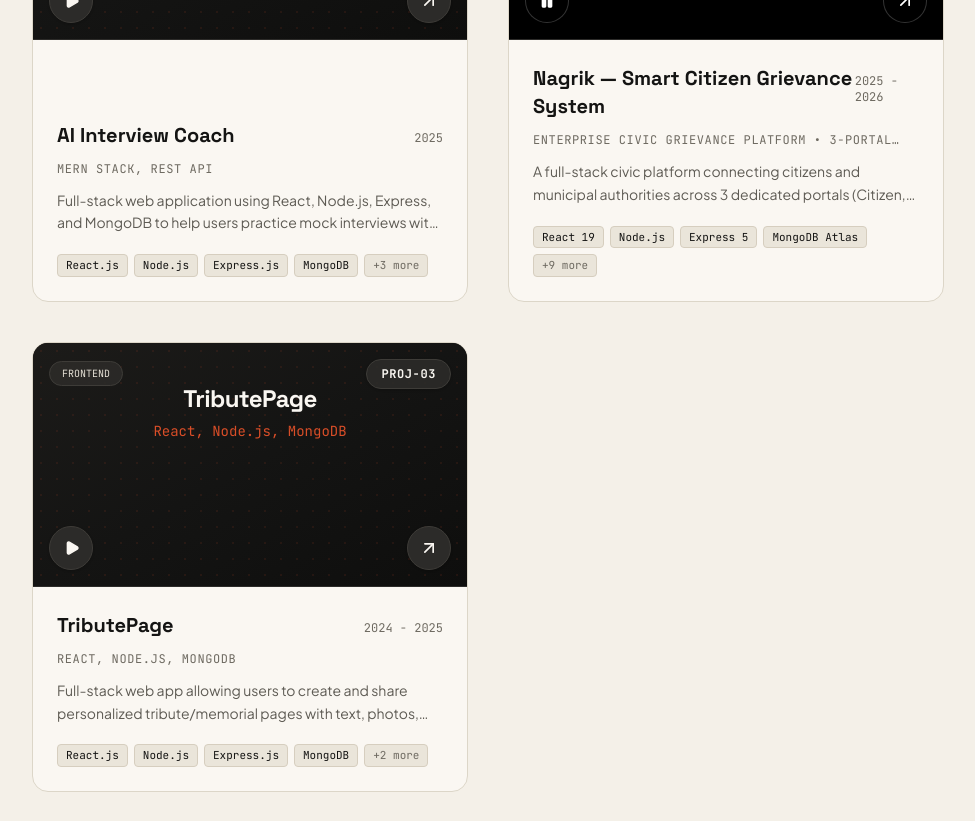
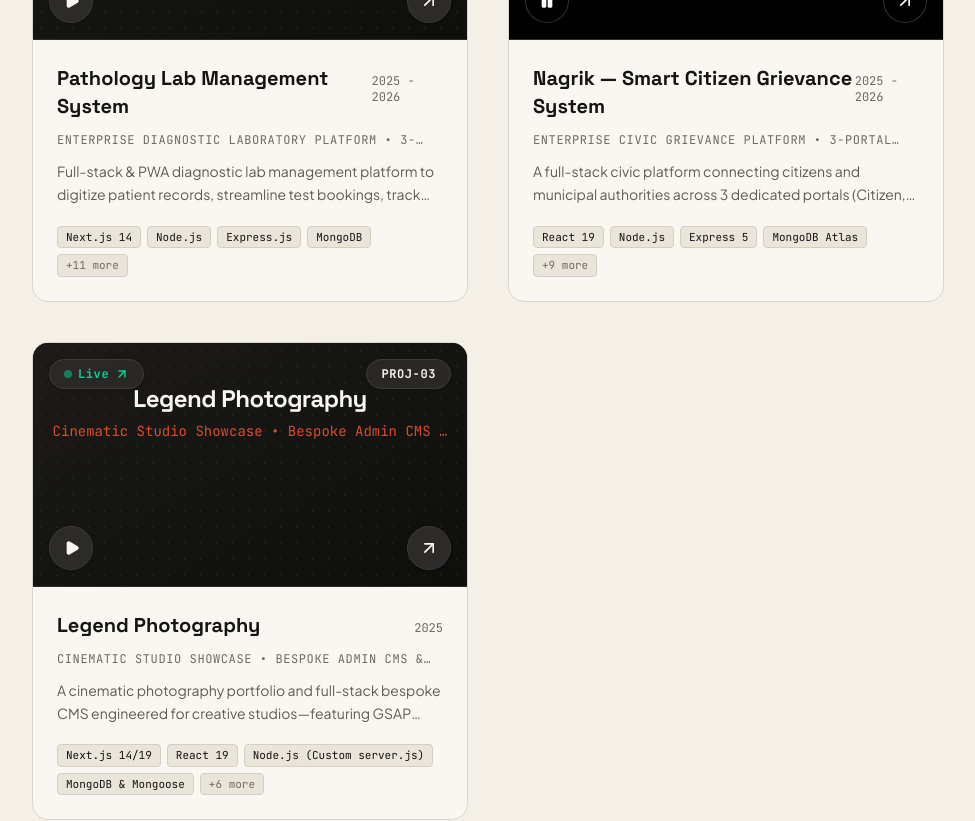
Before and after one commit to kasimshah19/kasim-portfolio, a React (Vite) app: page / in a window 1280 px wide. Shown: the part 1280-2101 px from the top of the page, without its empty margins (280-1255 px from the left). Built offline with nearby package versions, Linux system fonts and the light colour scheme; grey boxes are pictures that could not be loaded.

Commit message:
feat: replace projects with Pathology Lab Management System and Legend Photography

```diff
--- a/src/data/portfolioData.ts
+++ b/src/data/portfolioData.ts
@@ -55,32 +55,68 @@ export const MARQUEE_TECH = [
 
 export const PROJECTS: ProjectItem[] = [
   {
-    id: 'ai-interview-coach',
+    id: 'pathology-lab-management-system',
     number: '01',
-    title: 'AI Interview Coach',
-    tagline: 'MERN Stack, REST API',
+    title: 'Pathology Lab Management System',
+    tagline: 'Enterprise Diagnostic Laboratory Platform • 3-Tier RBAC, Automated Testing (Jest) & PWA',
     category: 'FULL-STACK',
-    year: '2025',
-    shortDescription: 'Full-stack web application using React, Node.js, Express, and MongoDB to help users practice mock interviews with instant, structured feedback.',
-    overview: 'AI Interview Coach is a full-stack platform designed to simulate realistic technical and behavioral interviews. It generates contextual questions, captures user answers, and returns structured feedback on clarity, technical accuracy, and structure.',
-    problem: 'Preparing for technical interviews is challenging without structured feedback, realistic mock questions, and consistent performance tracking.',
-    solution: 'Built an end-to-end full-stack web application with React and Node.js/Express REST APIs connected to MongoDB, delivering instant feedback, scoring breakdown, and progress tracking.',
+    year: '2025 - 2026',
+    shortDescription:
+      'Full-stack & PWA diagnostic lab management platform to digitize patient records, streamline test bookings, track sample lifecycles (Pending → Completed), and generate automated PDF diagnostic reports with 3-tier RBAC.',
+    overview:
+      'A comprehensive, production-ready clinical platform designed for diagnostic centers to eliminate paper-based record keeping. Recently upgraded to v1.0.0 featuring a 100% passing automated test suite (26 tests via Jest & Supertest), interactive Swagger OpenAPI 3.0 documentation, and multi-stage Docker containerization.',
+    problem:
+      'Small and medium pathology labs face major operational bottlenecks relying on manual paper registers and Excel sheets:\n\n• High Error Rates: Manual transcription of test values risks diagnostic mistakes.\n• Sample Tracking Blindspots: No real-time visibility into specimen status (Pending → Collected → Testing → Completed).\n• Billing Leakage: Inefficient tracking of partial payments and unpaid patient dues.\n• Inconsistent Reports: Tedious Word templates lack standardized formatting and tamper-proof verification.\n• Security Gaps: Absence of strict role-based access control between receptionists, technicians, and admins.',
+    solution:
+      'A modern cloud platform built on a Three-Tier Role-Based Access Control (RBAC) architecture:\n\n• Receptionist Portal: Quick patient registration (PAT-XXXX), test bookings (BK-XXXX), prescription uploads via Cloudinary, and invoice generation.\n• Pathologist / Technician Workbench: Specimen status management, clinical test entry with automatic abnormal range flagging, and one-click PDF generation.\n• Admin Command Center: Staff account management, test catalog pricing, immutable audit logs, and Recharts revenue analytics with zero-filled MongoDB aggregations.\n• PWA Experience: Fully installable on tablets and mobile devices with offline service worker support for fast front-desk operation.',
+    solutionDesign:
+      'Key engineering decisions & system architecture:\n\n• 3-Tier Dynamic RBAC: Single unified /login endpoint with JWT middleware dynamically rendering role-specific views and API permissions.\n• Brute-Force & Rate-Limiting Defense: Hardened auth routes with express-rate-limit, automatically enforcing a 15-minute lockout upon repeated failed attempts to eliminate brute-force and credential-stuffing attacks.\n• Automated Clinical Range Checks: Boundary-checking algorithms compare test values against normal biological ranges, instantly flagging abnormal parameters.\n• 100% Automated Test Coverage: 26 end-to-end integration tests written with Jest, Supertest, and MongoMemoryServer covering all core API paths.\n• High-Fidelity PDF Engine: Automated branded diagnostic reports generated via Puppeteer and pdf-lib with doctor e-signatures and verification tokens.\n• Resilient Email Proxy: Asynchronous webhook architecture forwarding email alerts through a Vercel Serverless Function to bypass Render free-tier SMTP blocks.\n• Docker, Security & OpenAPI 3.0: Multi-stage Docker builds orchestrated with Docker Compose, Helmet security headers, NoSQL injection sanitizers, and interactive Swagger UI at /api-docs.',
     features: [
-      'Built a full-stack web application using React, Node.js, Express, and MongoDB to help users practice mock interviews with instant, structured feedback.',
-      'Designed REST APIs for question generation, response evaluation, and progress tracking.',
-      'Implemented reusable React components for a smooth, interactive user experience.',
-      'Comprehensive candidate performance dashboard with score analytics and history.',
-      'Secure session handling and modular RESTful API architecture.',
+      'Interactive Swagger OpenAPI 3.0: Live API documentation and Bearer token testing at /api-docs.',
+      'Brute-Force & Rate-Limiting Defense: Enforces express-rate-limit on /login with 15-minute lockout windows to protect against automated credential attacks.',
+      '26-Test Automated Suite: 100% pass rate across Auth, Patients, Bookings, and Reports using Jest & Supertest.',
+      'Three-Tier RBAC: Dedicated dashboards and permissions for Admins, Receptionists, and Technicians.',
+      'Patient & Booking Engine: Auto-generated Patient (PAT-XXXX) and Booking (BK-XXXX) IDs with Cloudinary storage.',
+      'Sample Lifecycle State Machine: Structured status progression (pending → sample_collected → testing → completed).',
+      'Automated Abnormal Flagging: Automatic out-of-range detection for clinical test parameters.',
+      'Automated PDF Report Generation: Professional, print-ready diagnostic reports generated via Puppeteer.',
+      'Vercel-Render Email Proxy: Booking confirmations and report-ready alerts dispatched via secure Serverless proxy.',
+      'Analytics & Smart CSV Export: Recharts revenue dashboards with zero-filled aggregation and Excel-safe CSV export.',
+      'Immutable Audit & Activity Logs: Full event tracking (CREATE_PATIENT, UPDATE_PAYMENT) preserving actor usernames.',
+      'PWA & Multi-Stage Docker: Installable progressive web app with Docker Compose production setup.',
     ],
-    techStack: ['React.js', 'Node.js', 'Express.js', 'MongoDB', 'REST API', 'Tailwind CSS', 'JWT'],
-    githubUrl: 'https://github.com/kasimshah19',
+    techStack: [
+      'Next.js 14',
+      'Node.js',
+      'Express.js',
+      'MongoDB',
+      'Docker',
+      'Swagger (OpenAPI)',
+      'Jest & Supertest',
+      'Rate Limiting & Helmet',
+      'PWA',
+      'Tailwind CSS',
+      'Puppeteer',
+      'JWT & RBAC',
+      'Cloudinary',
+      'Recharts',
+      'Nodemailer',
+    ],
+    githubUrl: 'https://github.com/kasimshah19/Pathology-Lab',
+    liveUrl: 'https://pathology-lab-xi.vercel.app/login',
     status: 'Completed',
-    highlights: ['Instant Structured Feedback', 'REST API Evaluation Pipeline', 'Reusable React Components'],
-    architectureSummary: 'React SPA Client -> Express REST API -> Question Generator & Evaluation Engine -> MongoDB Atlas Database.',
+    highlights: [
+      '3-Tier RBAC & Dynamic Dashboard Routing',
+      '100% Passing Test Suite (26 Tests with Jest)',
+      'Docker Containerization & Swagger OpenAPI 3.0',
+    ],
+    architectureSummary:
+      'Next.js 14 PWA Client -> Express REST API with Swagger & RBAC -> Puppeteer PDF & Nodemailer Proxy -> MongoDB Atlas & Cloudinary.',
     keyWorkflows: [
-      'Candidate selects role & topic -> REST API generates tailored interview questions',
-      'Candidate submits response -> Evaluation engine calculates structured feedback score',
-      'Performance analytics & session breakdown stored in MongoDB database',
+      'Patient registers at front desk (PAT-XXXX) -> Receptionist creates booking & generates invoice (BK-XXXX)',
+      'Technician collects specimen -> Enters test results with automatic abnormal range flag alerts',
+      'Pathologist approves report -> Puppeteer generates PDF -> Patient receives automated email notification',
+      'Admin monitors Recharts revenue metrics, tracks audit logs, and exports accounting CSVs',
     ],
   },
   {
@@ -143,32 +179,60 @@ export const PROJECTS: ProjectItem[] = [
     ],
   },
   {
-    id: 'tributepage',
+    id: 'legend-photography',
     number: '03',
-    title: 'TributePage',
-    tagline: 'React, Node.js, MongoDB',
-    category: 'FRONTEND',
-    year: '2024 - 2025',
-    shortDescription: 'Full-stack web app allowing users to create and share personalized tribute/memorial pages with text, photos, and messages, stored and retrieved via MongoDB.',
-    overview: 'TributePage is a heartfelt full-stack memorial application that empowers families and communities to preserve cherished memories, milestone life events, and condolence messages on customized digital tribute pages.',
-    problem: 'Memorializing loved ones digitally is often restricted to rigid social media posts without dedicated, long-lasting memorial spaces for collective stories and photo timelines.',
-    solution: 'Designed and built a compassionate web app with full CRUD capabilities, rich media uploads, timeline stories, and condolence guestbooks powered by React, Express, and MongoDB.',
+    title: 'Legend Photography',
+    tagline: 'Cinematic Studio Showcase • Bespoke Admin CMS & Real-Time Socket.IO',
+    category: 'FULL-STACK',
+    year: '2025',
+    shortDescription:
+      'A cinematic photography portfolio and full-stack bespoke CMS engineered for creative studios—featuring GSAP interactive reveals, Cloudinary masonry media pipelines, and a custom code-free Admin Dashboard with real-time Socket.IO inquiry alerts.',
+    overview:
+      'Legend Photography is a premium digital showcase and bespoke Content Management System (CMS) engineered for high-end photography studios and visual artists. It bridges the gap between high-fashion cinematic frontend aesthetics (driven by GSAP animations, dynamic masonry grids, and zero-latency cursor tracking) and backend operational control—providing studio directors with an in-house, code-free Admin Dashboard that replaces rigid third-party platforms like Sanity or WordPress.',
+    problem:
+      'The Architectural Challenge: High-end creative studios face critical operational bottlenecks when trying to balance high-resolution visual storytelling with business lead management:\n\n• The Asset & Performance Trade-off: High-resolution editorial photography and 4K film reels generate immense payload sizes. Traditional portfolio templates either choke load speeds (causing brutal Cumulative Layout Shifts and mobile drop-offs) or aggressively over-compress images, ruining fine artistic color depth and clarity.\n\n• The Third-Party CMS Trap: Studios frequently settle for bloated WordPress installs bogged down by 20+ plugins and security vulnerabilities, or expensive SaaS headless CMS subscriptions (Sanity, Contentful). These systems create vendor lock-in, recurring monthly bills, and lack native integration with client CRM pipelines.\n\n• Silent Lead Loss & Disconnected Inquiries: High-value wedding and commercial photography clients demand rapid response times. Generic contact forms dump unorganized emails into spam folders without real-time tracking, leaving studio managers blind to new high-ticket booking opportunities until it is too late.\n\n• Zero Role Segregation: Without granular Role-Based Access Control (RBAC), junior retouchers or studio assistants either share risky master credentials or must rely on developers to push code for every simple album update or pricing change.',
+    solution:
+      'The Full-Stack Intervention: Engineered a decoupled, enterprise-grade web application featuring a dual-layer architecture built to deliver both visual prestige and operational autonomy:\n\n1. Cinematic Client-Facing Showcase: An immersive, dark-aesthetic visual gallery built with Next.js (App Router), React 19, and Tailwind CSS v4. Features butter-smooth GSAP scroll parallax, zero-latency custom cursor tracking, and fluid masonry grids powered by Cloudinary dynamic asset optimization.\n\n2. Bespoke Headless CMS & Admin Dashboard: A custom-engineered management suite (Phases 57–70) replacing WordPress entirely. Studio managers can upload, crop, reorder, draft, and publish high-resolution albums, embed video reels, and modify dynamic pricing packages on the fly.\n\n3. Real-Time CRM & Lead Management: A centralized inquiry pipeline that tracks incoming leads through structured lifecycle states (New → Contacted → Booked → Archived), powered by WebSockets for instant desktop alert dispatch.\n\n4. Granular RBAC & Security: Multi-tier role permissions (SUPER_ADMIN, ADMIN, EDITOR) paired with stateless JWT auth, API rate limiting, and MongoDB IDOR safeguards.',
+    solutionDesign:
+      'How I think as an Engineer: Creative software must combine uncompromising design fidelity with bulletproof system architecture:\n\n• Persistent WebSocket Architecture (Render vs Vercel): While Vercel is ideal for static assets, its ephemeral Serverless Functions instantly terminate long-lived TCP connections. To power 24/7 real-time admin lead alerts and instant database sync via Socket.IO, I engineered a custom Node.js server.js architecture deployed on Render, guaranteeing persistent bidirectional communication.\n• Bespoke In-House CMS Engine: Avoided external SaaS subscription costs by modeling flexible Mongoose schemas for albums, media tags, video reels, and dynamic pricing tiers—empowering studio owners to orchestrate 100% of website content without developer intervention.\n• High-Performance Cloudinary Media Pipeline: Configured direct-to-cloud uploads with automatic WebP/AVIF format transcoding, progressive JPEG fallbacks, dynamic responsive breakpoints, and drag-and-drop album reordering.\n• Production Security & Anti-Abuse: Hardened the public API against automated spam and attacks using IP-based request rate limiting, CSRF mitigation, MongoDB IDOR parameter checks, and strict JSON schema validation.\n• Stateless Multi-Tier Authentication: Built custom session handling using jose and bcryptjs with granular RBAC protecting administrative routes and audit log trails.',
     features: [
-      'Built a full-stack web app allowing users to create and share personalized tribute/memorial pages with text, photos, and messages, stored and retrieved via MongoDB.',
-      'Implemented CRUD functionality with an Express.js backend and a component-based React front end, focusing on clean UI and mobile responsive design.',
-      'Interactive life timeline milestone builder with photo memories and captions.',
-      'Condolence book allowing visitors to leave memorial tributes and heartfelt messages.',
-      'One-click social share links and mobile-first responsive viewing experience.',
+      'Bespoke Headless CMS & Admin Dashboard: Complete in-house CMS replacing WordPress/Sanity to manage albums, pricing, and copy without touching code.',
+      'Real-Time Socket.IO Lead Notifications: Instantaneous push alerts dispatched to the admin console via persistent WebSockets on custom server.js.',
+      'Cinematic GSAP Visual Interactions: Butter-smooth parallax reveals, scroll-driven motion, and zero-latency custom cursor tracking.',
+      'Dynamic Masonry Portfolio Grids: High-performance image galleries with fluid layout staggering, lazy loading, and Cloudinary CDN optimization.',
+      'CRM Client Inquiry Pipeline: Tracks prospective client leads through structured lifecycle states: New → Contacted → Booked → Archived.',
+      '3-Tier Role-Based Access Control (RBAC): Strict separation of privileges between SUPER_ADMIN, ADMIN, and EDITOR roles.',
+      'Films & Video Reel CMS: Full CRUD capabilities for video reels with automated YouTube/Vimeo ID extraction and responsive embedding.',
+      'Automated Admin Audit Trails: Immutable activity tracking capturing who performed each create, edit, reorder, or delete action.',
+      'Enterprise Security Hardening: Integrated API rate limiting, MongoDB IDOR prevention, CSRF mitigation, and bcrypt password hashing.',
+      'Custom Persistent Server on Render: Engineered custom Node.js server to bypass serverless limitations and maintain active WebSocket connections.',
     ],
-    techStack: ['React.js', 'Node.js', 'Express.js', 'MongoDB', 'CRUD APIs', 'Tailwind CSS'],
-    githubUrl: 'https://github.com/kasimshah19',
+    techStack: [
+      'Next.js 14/19',
+      'React 19',
+      'Node.js (Custom server.js)',
+      'MongoDB & Mongoose',
+      'Socket.IO (WebSockets)',
+      'GSAP & @gsap/react',
+      'Tailwind CSS v4',
+      'Cloudinary CDN',
+      'JWT & RBAC',
+      'Render Deployment',
+    ],
+    githubUrl: 'https://github.com/kasimshah19/Legend-Photography',
+    liveUrl: 'https://legend-photography.onrender.com/',
     status: 'Completed',
-    highlights: ['Full CRUD Architecture', 'Personalized Memorial Timelines', 'Mobile-Responsive UI'],
-    architectureSummary: 'React Frontend -> Express.js CRUD API -> MongoDB Atlas Document Storage.',
+    highlights: [
+      'Bespoke Headless CMS & Admin Dashboard',
+      'Real-Time Socket.IO Lead Alerts (Persistent server.js)',
+      'Cinematic GSAP Parallax & Cloudinary CDN',
+    ],
+    architectureSummary:
+      'Next.js Client (GSAP) -> Custom Node.js (server.js) on Render -> Socket.IO WebSockets & Cloudinary -> MongoDB Atlas.',
     keyWorkflows: [
-      'User creates tribute page -> Configures biography, milestones, and photos',
-      'Express backend validates payload -> Persists record in MongoDB',
-      'Visitors view tribute -> Post condolence messages to public guestbook',
+      'Client explores visual showcase -> GSAP parallax transitions -> Submits booking inquiry with shoot parameters',
+      'Persistent Socket.IO connection fires real-time audio/visual notification on studio admin console',
+      'Studio director logs into Bespoke CMS -> Reviews lead in CRM, updates status to Booked, or publishes new albums',
     ],
   },
 ];
```
